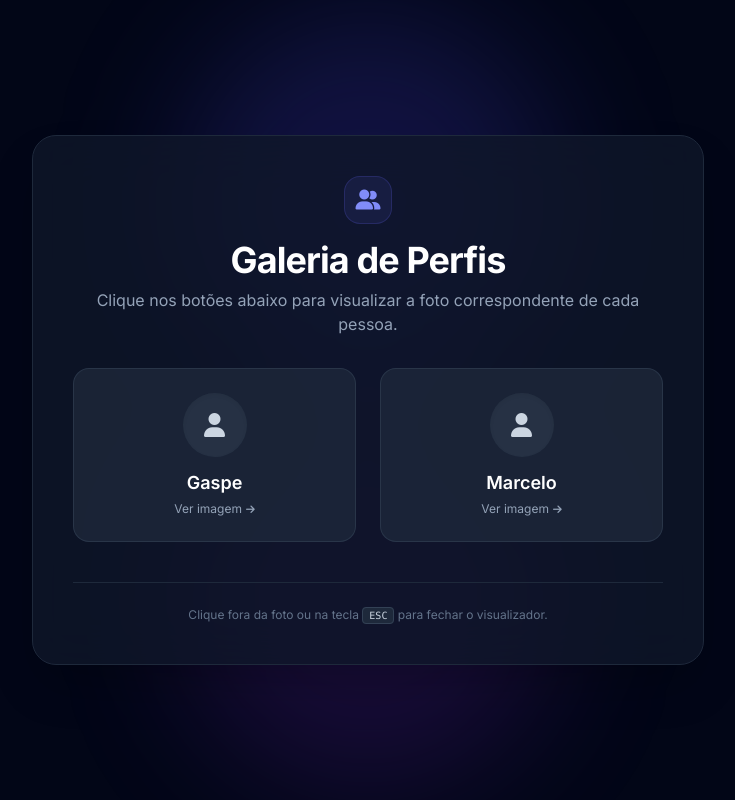
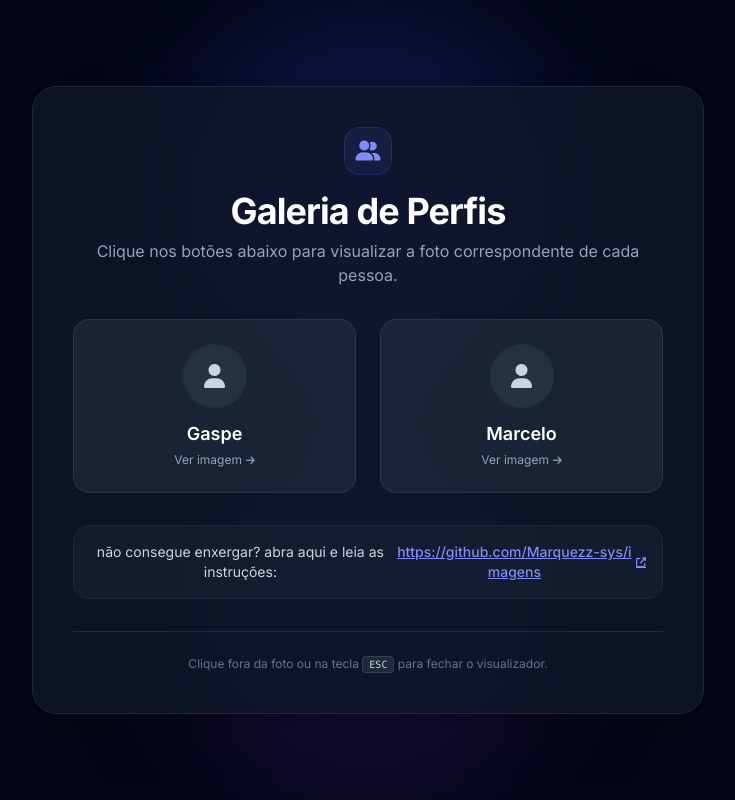
Before and after one commit to Marquezz-sys/imagens, a plain HTML site: page index.html in a window 1280 px wide. Shown: the whole page, without its empty margins (272-1007 px from the left). Drawn offline with nearby package versions, Linux system fonts and the light colour scheme.

Commit message:
Update index.html

```diff
--- a/index.html
+++ b/index.html
@@ -86,8 +86,20 @@
 
         </div>
 
+        <!-- Mensagem com Link para Instruções -->
+        <div class="mt-8 p-4 bg-slate-800/40 border border-slate-800 rounded-2xl text-xs sm:text-sm text-slate-300 flex flex-col sm:flex-row items-center justify-center gap-1 sm:gap-1.5 text-center">
+            <span>não consegue enxergar? abra aqui e leia as instruções:</span>
+            <a href="https://github.com/Marquezz-sys/imagens"
+               target="_blank"
+               rel="noopener noreferrer"
+               class="text-indigo-400 hover:text-indigo-300 underline font-medium break-all hover:underline transition-colors inline-flex items-center gap-1">
+                https://github.com/Marquezz-sys/imagens
+                <i class="fa-solid fa-up-right-from-square text-[10px]"></i>
+            </a>
+        </div>
+
         <!-- Rodapé simples -->
-        <footer class="mt-10 pt-6 border-t border-slate-800 text-xs text-slate-500">
+        <footer class="mt-8 pt-6 border-t border-slate-800 text-xs text-slate-500">
             Clique fora da foto ou na tecla <kbd class="px-1.5 py-0.5 text-[10px] bg-slate-800 border border-slate-700 rounded text-slate-300">ESC</kbd> para fechar o visualizador.
         </footer>
     </main>
```
